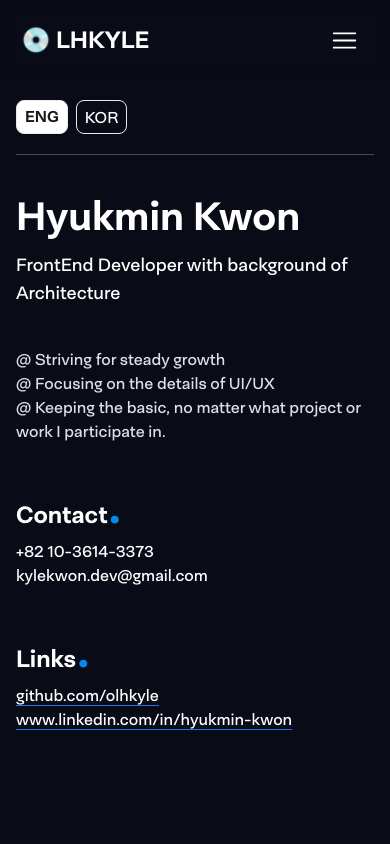
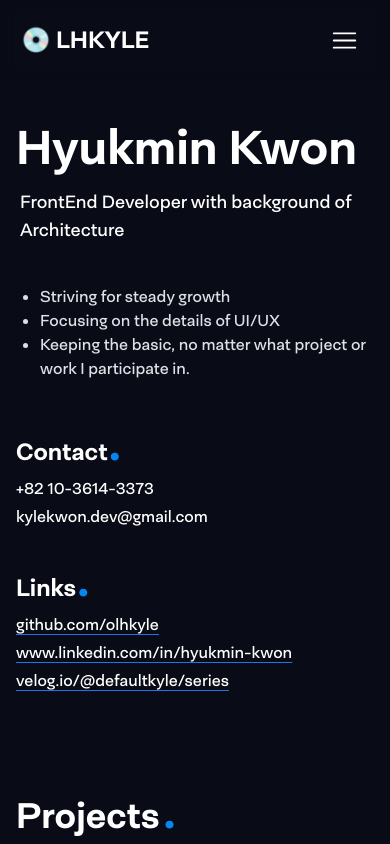
Before and after one commit to olhkyle/olhkyle.me, a React (Vite) app: page /resume in a window 390 px wide. Shown: the top 844 px of the page. Built offline with nearby package versions, Linux system fonts and the light colour scheme; a small style sheet from the web is missing.

Commit message:
💄 [STYLE] update styles

```diff
--- a/src/components/AboutMe/LanguagesCard.tsx
+++ b/src/components/AboutMe/LanguagesCard.tsx
@@ -13,7 +13,7 @@ const LanguagesCard = ({ currentLang }: LanguagesCardProps) => {
 			<CardTitle>Languages</CardTitle>
 			<ul className="flex flex-col gap-2 my-5 break-keep text-lg">
 				{languages[currentLang].map(language => (
-					<li key={language} className="flex gap-2">
+					<li key={language} className="flex gap-2 text-base sm:text-lg">
 						{language}
 					</li>
 				))}
--- a/src/components/Resume/ContactCard.tsx
+++ b/src/components/Resume/ContactCard.tsx
@@ -6,7 +6,7 @@ const ContactCard = () => {
 	return (
 		<div className="col-span-1 mt-10 ">
 			<DoubleSubTitle>Contact</DoubleSubTitle>
-			<ul>
+			<ul className="flex flex-col gap-1">
 				<li className="">+82 10-3614-3373</li>
 				<li>{GMAIL}</li>
 			</ul>
--- a/src/components/Resume/LinksCard.tsx
+++ b/src/components/Resume/LinksCard.tsx
@@ -1,14 +1,14 @@
 import React from 'react';
 import DoubleSubTitle from './titles/DoubleSubTitle';
-import { GITHUB, LINKEDIN } from '../../constants/url';
+import { GITHUB, LINKEDIN, VELOG } from '../../constants/url';
 
 const SLICE_INDEX_OF_STRING = 8;
 
 const LinksCard = () => {
 	return (
-		<div className="col-span-1 mt-10">
+		<div className="col-span-1 mt-5 sm:mt-10">
 			<DoubleSubTitle>Links</DoubleSubTitle>
-			<ul>
+			<ul className="flex flex-col gap-1">
 				<li className="underline underline-offset-4 decoration-blue-200 hover:text-blue-200 cursor-pointer">
 					<a href={GITHUB} target="_blank">
 						{GITHUB.slice(SLICE_INDEX_OF_STRING)}
@@ -19,6 +19,11 @@ const LinksCard = () => {
 						{LINKEDIN.slice(SLICE_INDEX_OF_STRING)}
 					</a>
 				</li>
+				<li className="underline underline-offset-4 decoration-blue-200 hover:text-blue-200 cursor-pointer">
+					<a href={VELOG} target="_blank">
+						{VELOG.slice(SLICE_INDEX_OF_STRING)}
+					</a>
+				</li>
 			</ul>
 		</div>
 	);
--- a/src/components/Resume/Overview.tsx
+++ b/src/components/Resume/Overview.tsx
@@ -4,12 +4,12 @@ const Overview = () => {
 	return (
 		<div className="flex justify-between items-center">
 			<div>
-				<div className="text-[2.5rem] font-bold break-keep sm:text-[2.5rem] md:text-6xl">Hyukmin Kwon</div>
-				<p className="mt-1 text-lg md:text-xl break-keep">FrontEnd Developer with background of Architecture</p>
-				<ul className="mt-10 text-base responsive-text-gray break-keep">
-					<li>@ Striving for steady growth</li>
-					<li>@ Focusing on the details of UI/UX</li>
-					<li>@ Keeping the basic, no matter what project or work I participate in.</li>
+				<h2 className="text-[3rem] font-bold break-keep sm:text-[2.5rem] md:text-6xl">Hyukmin Kwon</h2>
+				<p className="mt-1 ml-1 text-lg md:text-xl break-keep">FrontEnd Developer with background of Architecture</p>
+				<ul className="mt-10 ml-6 text-base responsive-text-gray list-disc break-keep">
+					<li>Striving for steady growth</li>
+					<li>Focusing on the details of UI/UX</li>
+					<li>Keeping the basic, no matter what project or work I participate in.</li>
 				</ul>
 			</div>
 			<div className="hidden justify-center items-center mr-2 w-64 border-[1px] border-dark object-cover overflow-hidden rounded-full sm:flex">
--- a/src/components/common/Nav.tsx
+++ b/src/components/common/Nav.tsx
@@ -14,7 +14,7 @@ const Nav = () => {
 
 	return (
 		<>
-			<nav className="sticky top-0 px-[1rem] h-[80px] bg-white/95 dark:bg-dark/95 backdrop-blur sm:bg-white dark:sm:bg-dark sm:backdrop-blur-none">
+			<nav className="sticky top-0 px-[1rem] h-[80px] bg-white/95 dark:bg-dark/95 backdrop-blur sm:bg-white dark:sm:bg-dark sm:backdrop-blur-none z-40">
 				<div className="flex justify-between mx-auto md:w-[768px] lg:w-[1024px] xl:w-[1280px]">
 					<h1 className="flex-center ml-1 min-w-[130px] min-h-[80px] text-center font-semibold text-2xl cursor-pointer">
 						<Link to="/">💿 LHKYLE</Link>
--- a/src/pages/AboutMe.tsx
+++ b/src/pages/AboutMe.tsx
@@ -9,6 +9,7 @@ import {
 	Divider,
 	LanguagesCard,
 	ExperienceCard,
+	KindOfDeveloperCard,
 } from '../components';
 import currentLangState from '../recoil/atom/currentLang';
 
@@ -17,13 +18,13 @@ const AboutMe = () => {
 
 	return (
 		<>
-			<div className="flex justify-between w-full sm:mt-[2rem]">
-				<div className="flex flex-col justify-between w-full">
+			<div className="flex justify-between items-center w-full sm:mt-[2rem]">
+				<div className="flex flex-col justify-between">
 					<LanguageSelect currentLang={currentLang} setCurrentLang={setCurrentLang} />
 					<MainTitle>About Me.</MainTitle>
 				</div>
-				<div className="hidden justify-center items-center p-4 w-64 border-[1px] border-dark dark:border-gray-600 rounded-[50%] lg:flex object-cover">
-					<img src="./own-furnitures.png" alt="furnitures" className="block w-full h-full bg-transparent`" />
+				<div className="relative hidden w-48 h-48 bg-gradient-to-r from-blue-100 to-white md:block">
+					<span className={`absolute w-32 h-32 bg-white dark:bg-dark rotate-[45deg] z-10`} />
 				</div>
 			</div>
 
@@ -31,6 +32,7 @@ const AboutMe = () => {
 			<Divider />
 
 			<StrengthsCard currentLang={currentLang} />
+			<KindOfDeveloperCard currentLang={currentLang} />
 			<SkillCard />
 			<LanguagesCard currentLang={currentLang} />
 			<ExperienceCard />
--- a/src/pages/Home.tsx
+++ b/src/pages/Home.tsx
@@ -6,7 +6,7 @@ const Home = () => {
 		<div className="flex flex-col justify-center items-center my-8 w-full">
 			<Title />
 			<Description />
-			<div className="flex flex-col flex-wrap gap-6 mx-auto justify-center mt-5  sm:mt-20 sm:flex-row">
+			<div className="flex flex-col flex-wrap gap-6 mx-auto justify-center mt-5 sm:flex-row sm:mt-12 ">
 				{links.map(link => (
 					<RedirectButton key={link} path={link.toLowerCase()}>
 						{link}
--- a/src/pages/Resume.tsx
+++ b/src/pages/Resume.tsx
@@ -6,15 +6,8 @@ import { ContactCard, LinksCard, Project, SubTitle, Overview, SkillStack, Educat
 import { education, etc, skills, projects } from '../data';
 
 const Resume = () => {
-	const [currentLang, setCurrentLang] = Recoil.useRecoilState(currentLangState);
-
 	return (
 		<>
-			<div className="flex flex-col justify-between sm:flex-row sm:gap-10 sm:mt-[2rem]">
-				<LanguageSelect currentLang={currentLang} setCurrentLang={setCurrentLang} />
-			</div>
-			<Divider marginTop="mt-0" />
-			{currentLang === 'ENG' ? (
 			<div className="mt-[2rem] sm:mt-[4rem]">
 				<Overview />
 				<div className="grid grid-rows-2 sm:grid-rows-1 sm:grid-cols-2 ">
@@ -22,7 +15,7 @@ const Resume = () => {
 					<LinksCard />
 				</div>
 
-					<div className="mt-[8rem]">
+				<div className="mt-[6rem] sm:mt-[8rem]">
 					<SubTitle>Projects</SubTitle>
 					<ul>
 						{projects.map(project => (
@@ -33,7 +26,6 @@ const Resume = () => {
 						))}
 					</ul>
 				</div>
-
 				<div className="mt-[6rem]">
 					<SubTitle>Skills</SubTitle>
 					<ul className="flex flex-col gap-6 mt-[2.5rem]">
@@ -59,9 +51,6 @@ const Resume = () => {
 					</ul>
 				</div>
 			</div>
-			) : (
-				<div className="my-20 text-xl text-center underline decoration-blue-200"> "현재 번역 준비중입니다 👷🏻‍♂️"</div>
-			)}
 		</>
 	);
 };
```
Lines whose indentation alone changed are shown as unchanged.
